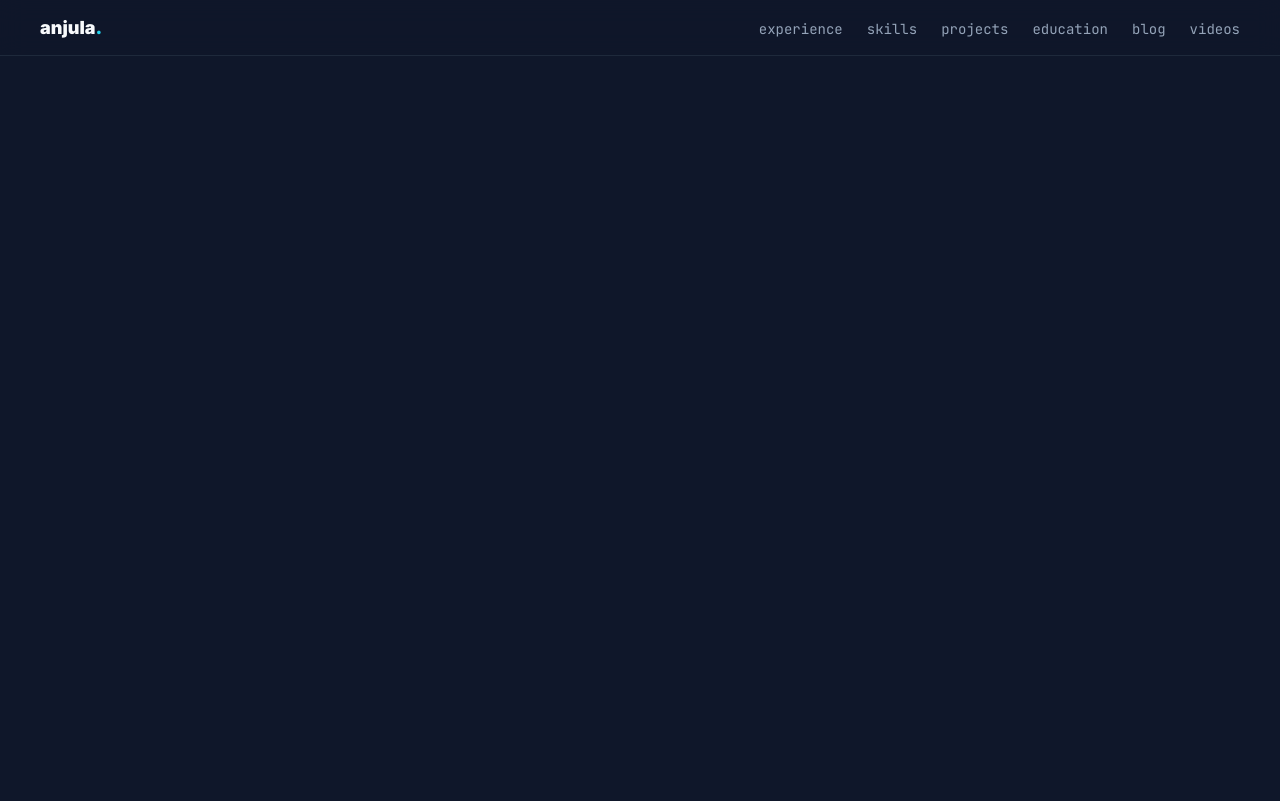
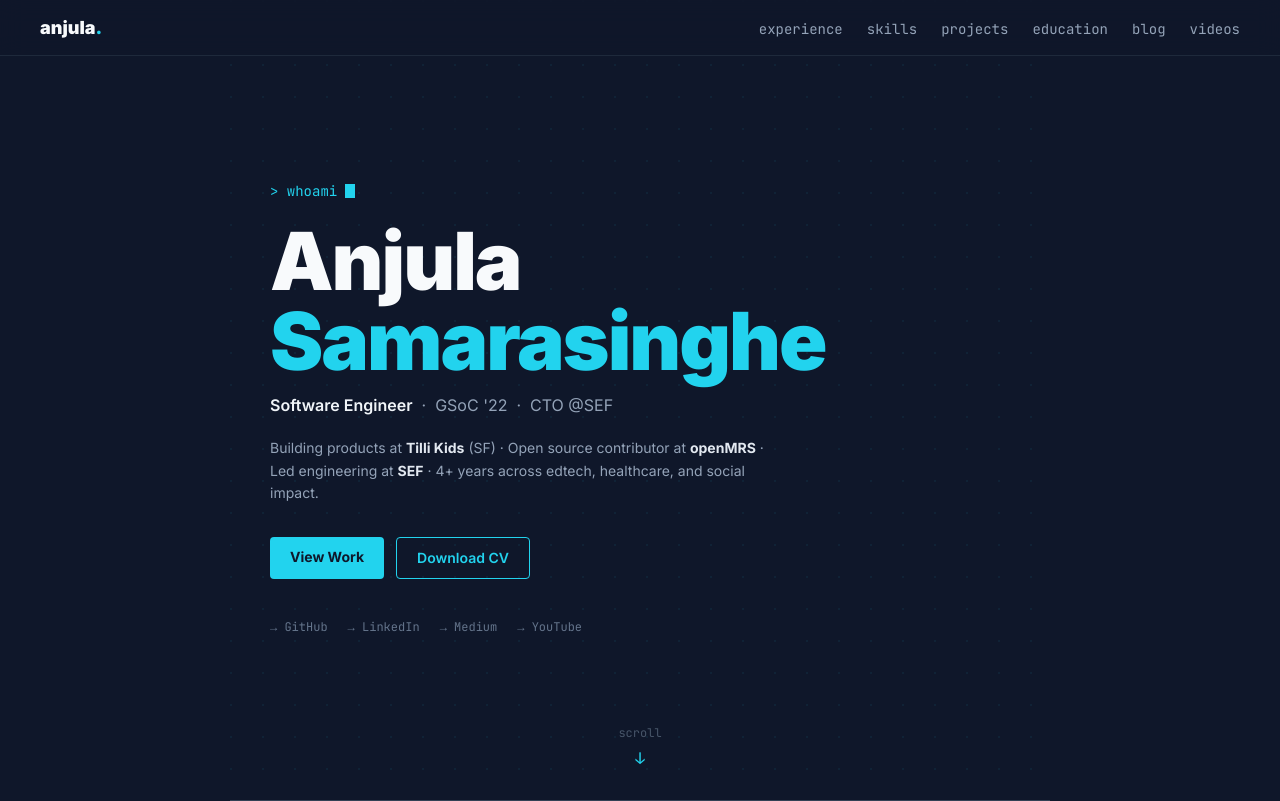
Before and after one commit to anjula-sack/my-portofolio, a website: page index.html in a window 1280 px wide. Drawn offline with nearby package versions, Linux system fonts and the light colour scheme; no server answers.

Commit message:
feat: hero — full-viewport, terminal prompt, blinking cursor

```diff
--- a/index.html
+++ b/index.html
@@ -101,7 +101,58 @@
     <a href="#knowledge"  class="mobile-nav-link">videos</a>
   </div>
 
-  <!-- sections added in Tasks 2–10 -->
+  <!-- HERO -->
+  <section id="hero" class="relative min-h-screen flex flex-col justify-center px-6 md:px-10 pt-20 pb-16 hero-grid-bg" style="max-width:820px;margin:0 auto;">
+    <p class="font-mono text-accent text-sm mb-5 flex items-center gap-2">
+      &gt; whoami <span class="cursor"></span>
+    </p>
+
+    <h1 class="hero-name font-black leading-none tracking-tight mb-3" style="font-size:clamp(2.8rem,7vw,5rem);">
+      Anjula<br>
+      <span class="text-accent">Samarasinghe</span>
+    </h1>
+
+    <p class="text-slate-400 text-base mb-5">
+      <strong class="text-slate-100 font-semibold">Software Engineer</strong>
+      &nbsp;·&nbsp; GSoC '22 &nbsp;·&nbsp; CTO @SEF
+    </p>
+
+    <p class="text-slate-400 text-sm leading-relaxed mb-8 max-w-lg">
+      Building products at <strong class="text-slate-200">Tilli Kids</strong> (SF) · Open source contributor at
+      <strong class="text-slate-200">openMRS</strong> · Led engineering at
+      <strong class="text-slate-200">SEF</strong> · 4+ years across edtech, healthcare, and social impact.
+    </p>
+
+    <div class="flex gap-3 flex-wrap mb-10">
+      <a href="#experience"
+         class="bg-accent text-bg font-bold text-sm px-5 py-2.5 rounded no-underline hover:opacity-80 transition-opacity">
+        View Work
+      </a>
+      <a href="latest-cv.pdf" target="_blank"
+         class="border border-accent text-accent font-semibold text-sm px-5 py-2.5 rounded no-underline hover:bg-accent/10 transition-colors">
+        Download CV
+      </a>
+    </div>
+
+    <div class="flex gap-5 flex-wrap">
+      <a href="https://github.com/anjula-sack" target="_blank" rel="noopener"
+         class="font-mono text-slate-500 hover:text-accent text-xs no-underline transition-colors">→ GitHub</a>
+      <a href="https://linkedin.com/in/anjula-sack" target="_blank" rel="noopener"
+         class="font-mono text-slate-500 hover:text-accent text-xs no-underline transition-colors">→ LinkedIn</a>
+      <a href="https://www.medium.com/@anjulashanaka" target="_blank" rel="noopener"
+         class="font-mono text-slate-500 hover:text-accent text-xs no-underline transition-colors">→ Medium</a>
+      <a href="https://www.youtube.com/channel/UCLjQYVhICeegPX6ah4-dQpw" target="_blank" rel="noopener"
+         class="font-mono text-slate-500 hover:text-accent text-xs no-underline transition-colors">→ YouTube</a>
+    </div>
+
+    <div class="scroll-hint absolute bottom-8 left-1/2 flex flex-col items-center gap-1.5 font-mono text-slate-600 text-xs">
+      scroll<span class="text-accent text-base">↓</span>
+    </div>
+  </section>
+
+  <div class="section-divider"></div>
+
+  <!-- sections added in Tasks 4–10 -->
 
   <script src="js/main.js"></script>
 </body>
```
